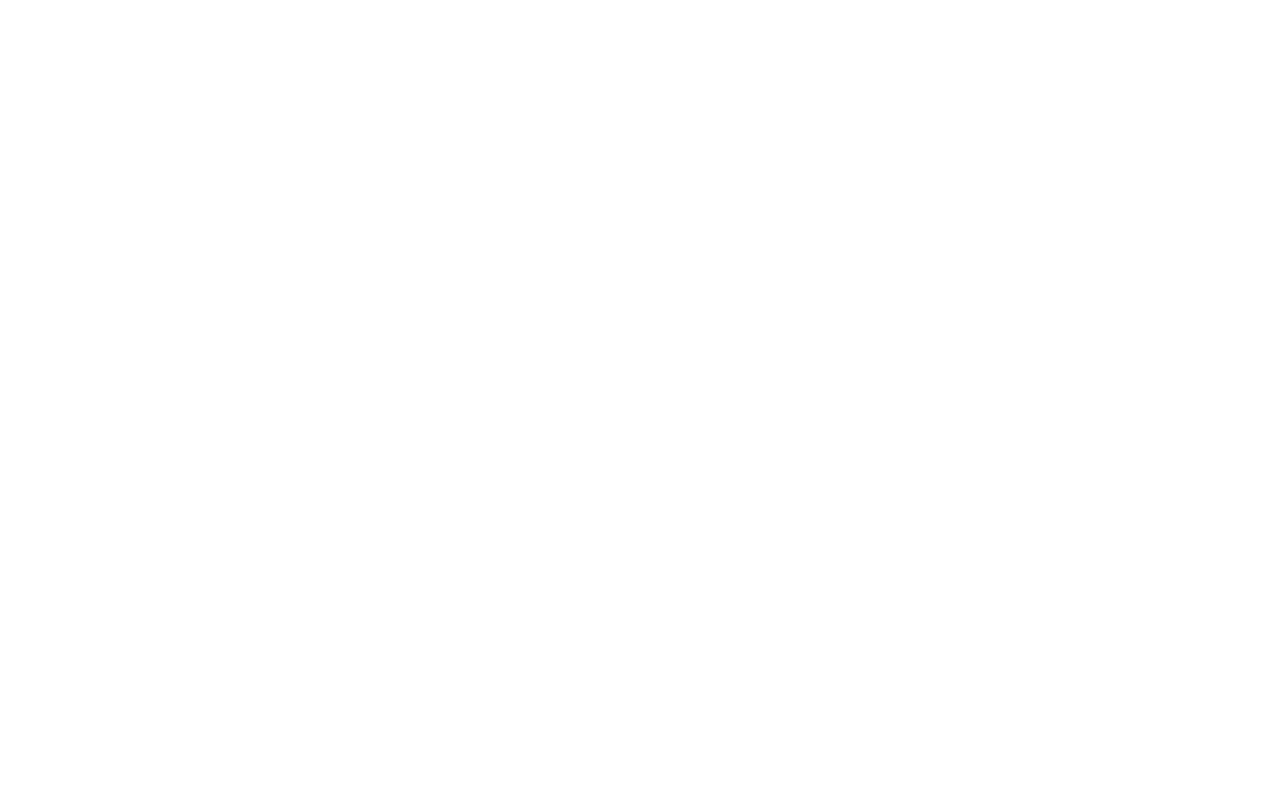
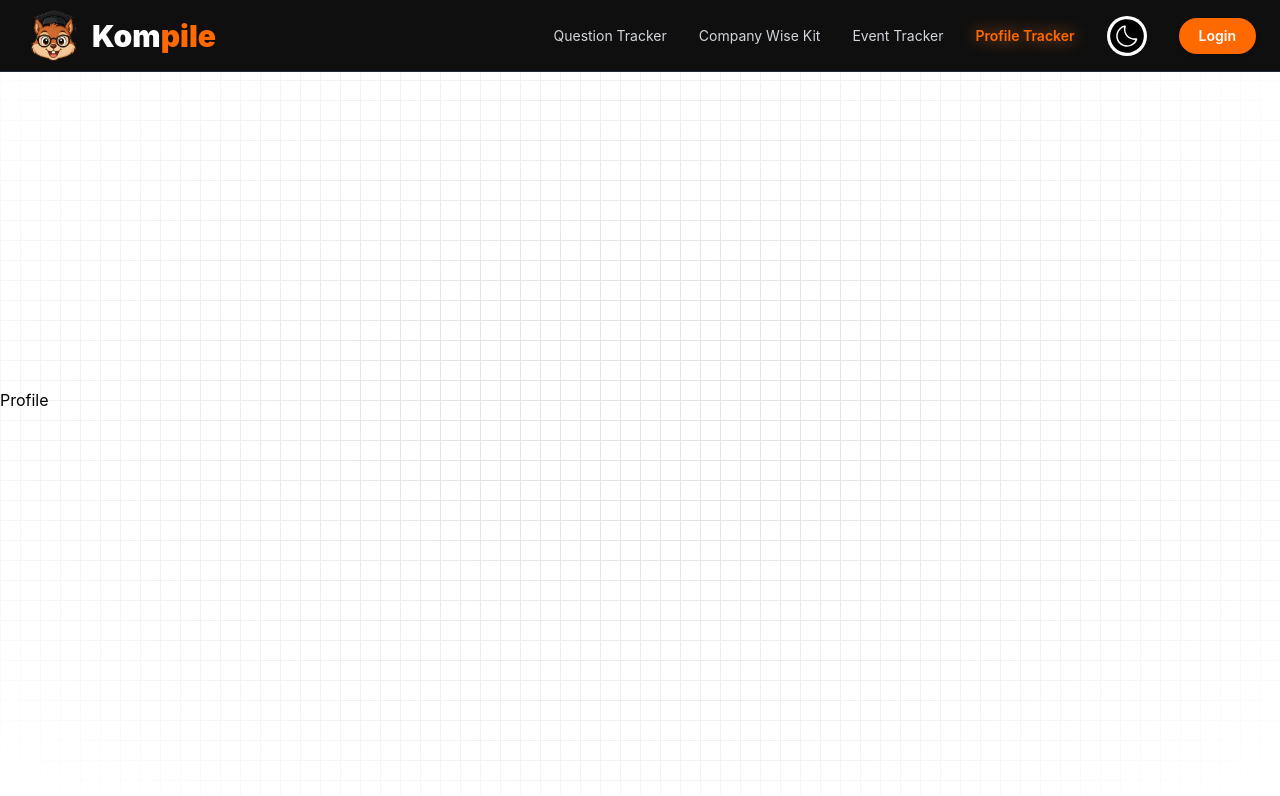
Before and after one commit to Codehuman07/Kompile, a React (Vite) app in the folder client/: page /profile in a window 1280 px wide. Before the commit this address had no page. Shown: the top 796 px of the page. Built offline with nearby package versions, Linux system fonts and the light colour scheme.

Commit message:
feat: add Profile page and implement active navigation state in Navbar

```diff
--- a/client/src/App.jsx
+++ b/client/src/App.jsx
@@ -3,6 +3,7 @@
 import LandingPage from "./pages/LandingPage/LandingPage.jsx";
 import Login from "./pages/auth/Login.jsx";
 import Register from "./pages/auth/Register.jsx";
+import Profile from "./pages/profile/Profile.jsx";
 
 function App() {
   return (
@@ -11,6 +12,7 @@
       <Route path="/dashboard" element={<Home />} />
       <Route path="/login" element={<Login />} />
       <Route path="/register" element={<Register />} />
+      <Route path="/profile" element={<Profile />} />
     </Routes>
   );
 }
--- a/client/src/components/Navbar.jsx
+++ b/client/src/components/Navbar.jsx
@@ -1,4 +1,9 @@
-import { Link } from "react-router-dom";
+import { Link, NavLink } from "react-router-dom";
+
+const navLinkCls = ({ isActive }) =>
+  isActive
+    ? "text-orange-500 font-semibold drop-shadow-[0_0_8px_rgba(249,115,22,0.8)] transition"
+    : "text-gray-300 hover:text-white transition";
 
 function Navbar() {
   return (
@@ -14,20 +19,20 @@
         </h2>
       </Link>
 
-      <div className="hidden md:flex items-center gap-8 text-sm text-gray-300">
-        <Link to="/" className="hover:text-white transition">
+      <div className="hidden md:flex items-center gap-8 text-sm">
+        <NavLink to="/" end className={navLinkCls}>
           Question Tracker
-        </Link>
-        <Link to="/company" className="hover:text-white transition">
+        </NavLink>
+        <NavLink to="/company" className={navLinkCls}>
           Company Wise Kit
-        </Link>
-        <Link to="/events" className="hover:text-white transition">
+        </NavLink>
+        <NavLink to="/events" className={navLinkCls}>
           Event Tracker
-        </Link>
-        <Link to="/profile" className="hover:text-white transition">
+        </NavLink>
+        <NavLink to="/profile" className={navLinkCls}>
           Profile Tracker
-        </Link>
-        <button className="bg-[#ffffff]  rounded-full hover:bg-[#2a2a2a] transition">
+        </NavLink>
+        <button className="bg-[#ffffff] rounded-full hover:bg-[#2a2a2a] transition">
           <img
             src="././Assets/Dark mode toggle.svg"
             alt="dark mode toggle button"
--- /dev/null
+++ b/client/src/pages/profile/Profile.jsx
@@ -0,0 +1,14 @@
+import GridComponent from "../../components/GridComponent";
+import Navbar from "../../components/Navbar";
+function Profile() {
+  return (
+    <>
+      <Navbar />
+      <GridComponent>
+        <div>Profile</div>
+      </GridComponent>
+    </>
+  );
+}
+
+export default Profile;
```
